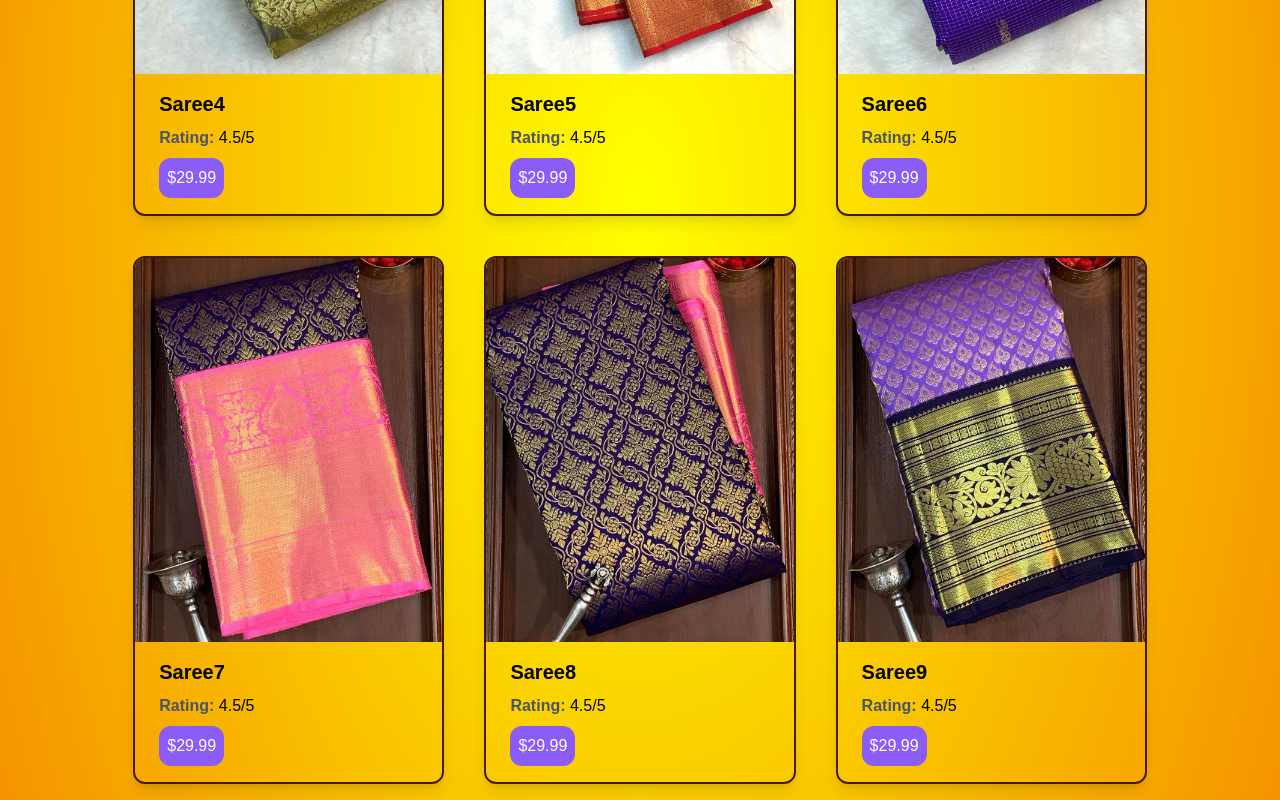
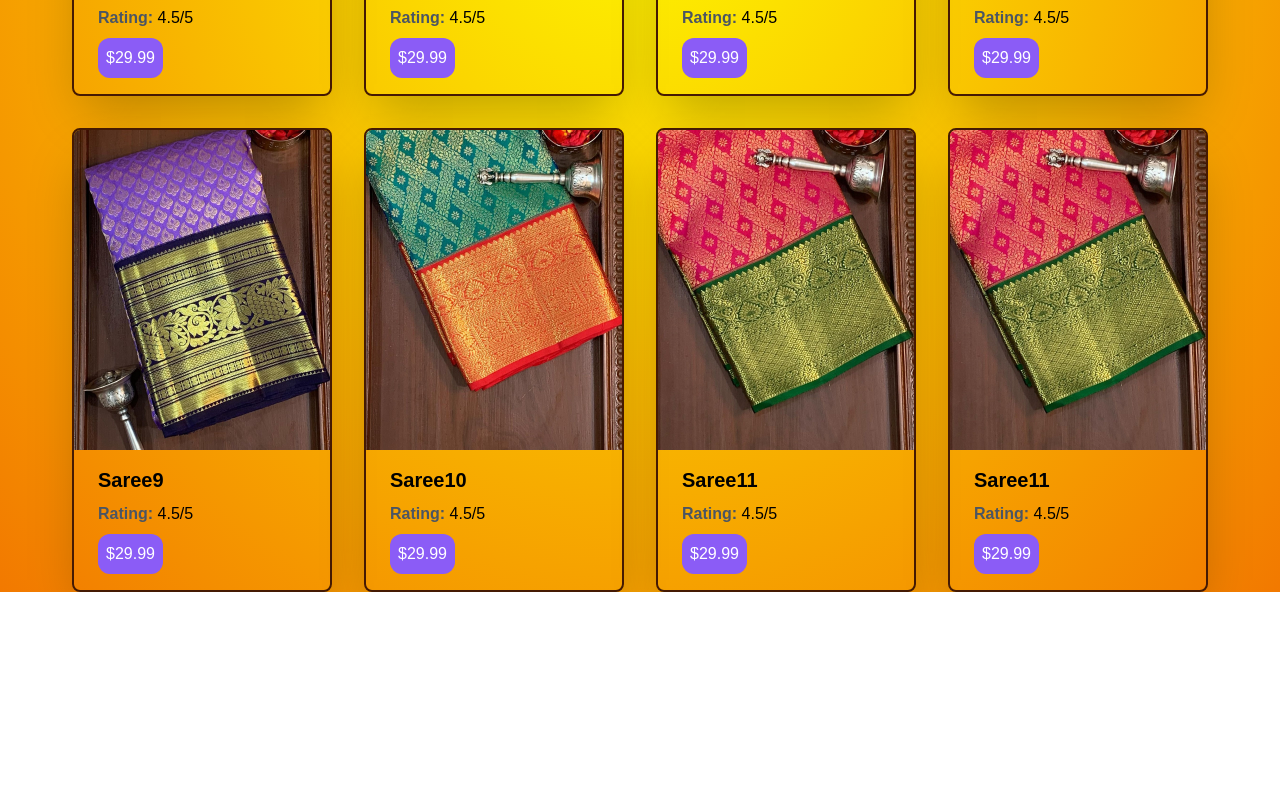
Before and after one commit to Vinodkumarreddy1978/KanchiSarees, a React (Create React App) app: page /products in a window 1280 px wide. Shown: the part 960-1760 px from the top of the page. After the commit the page ends 1552 px from the top, so only its background shows below. Built offline with nearby package versions, Linux system fonts and the light colour scheme; a web font is replaced by a local one.

Commit message:
correct design 3

```diff
--- a/src/Main.js
+++ b/src/Main.js
@@ -26,9 +26,9 @@ function Main() {
     const text = "Lorem ipsum dolor sit amet, consectetur adipiscing elit. Sed do eiusmod tempor incididunt ut labore et dolore magna aliqua. Ut enim ad minim veniam, quis nostrud exercitation ullamco laboris nisi ut aliquip ex ea commodo consequat. Duis aute irure dolor in reprehenderit in voluptate velit esse cillum dolore eu fugiat nulla pariatur. Excepteur sint occaecat cupidatat non proident, sunt in culpa qui officia deserunt mollit anim id est laborum."
     return (
         <div className='w-full Main'>
-            <div className='h-screen flex flex-col justify-center items-center mainbg text-white'>
-                <div className=''>
-                    <h1 className='text-center font-bold text-4xl lg:text-6xl mt-10'>SHRI VAIBHAVI SILKS</h1>
+            <div className='h-screen flex flex-col justify-center items-center mainbg text-white '>
+                <div className='mt-10'>
+                    <h1 className='text-center font-bold text-4xl lg:text-6xl'>SHRI VAIBHAVI SILKS</h1>
                     <h1 className='text-center text-xl italic p-6 lg:text-2xl'><span className='font-bold'>Sarees</span> truly are dresses with a soul</h1>
                 </div>
                 <div className='flex justify-center w-full'>
@@ -41,7 +41,7 @@ function Main() {
             </div>
             <div className='w-full p-6 '>
                 <h2 className='font-bold text-3xl'>Our Top  Sarees</h2>
-                <div className='gallery w-full h-auto min-h-screen grid grid-cols-1 ml-2 gap-10 md:grid-cols-2 lg:grid-cols-4 sm:gap-10px z-0'>
+                <div className='gallery w-full flex flex-wrap lg:flex-nowrap md:flex-nowrap justify-center items-center'>
                     {images.map((image) => <GalleryItem key={image} src={image}/>)}
                 </div>
 
--- a/src/products.js
+++ b/src/products.js
@@ -14,9 +14,9 @@ import Nav from './Nav';
 
 const ProductCard = ({ name, rating, price, imageUrl }) => {
   return (
-    <div className="max-w-sm rounded overflow-hidden shadow-lg border-2 border-amber-950 z-0 rounded-xl">
+    <div className="max-w-sm rounded-lg overflow-hidden shadow-2xl border-2 border-amber-950 z-0">
         <div className='overflow-hidden flex'>
-      <img src={imageUrl} alt={name} className="w-full h-96 object-cover hover:scale-110 " />
+      <img src={imageUrl} alt={name} className="w-full h-80 object-cover transition-transform transition-all duration-500 hover:scale-125" />
       </div>
       <div className="px-6 py-4">
     <div className="font-bold text-xl mb-2">{name}</div>
@@ -26,7 +26,7 @@ const ProductCard = ({ name, rating, price, imageUrl }) => {
         </div>
         <div className="text-gray-700">
         <button className='bg-violet-500 hover:bg-violet-600 active:bg-violet-700
-        focus:outline-none focus:ring focus:ring-violet-300 p-2 rounded-xl text-white btn'>${price}</button></div>
+        focus:outline-none focus:ring focus:ring-violet-300 p-2 rounded-xl text-white'>${price}</button></div>
       </div>
         </div>
   );
@@ -54,14 +54,15 @@ function Product()
                   new Image("Saree9", 4.5, 29.99, logo9),
                   new Image("Saree10", 4.5, 29.99, logo10),
                   new Image("Saree11", 4.5, 29.99, logo11),
+                  new Image("Saree11", 4.5, 29.99, logo11),
                 ]
   return(
     <div className="Product overflow-auto touch-auto">
       <Nav />
-      <div className="flex flex-wrap min-h-screen justify-center item-center gap-10  mt-20 ">
-      {images.map(image => <div><ProductCard name={image.name} rating={image.rating} price={image.price} imageUrl={image.url}/></div>)}
-  </div>
-</div>
+      <div className=" min-h-screen flex justify-center items-center flex-wrap gap-8 mt-24">
+          {images.map(image => <div><ProductCard name={image.name} rating={image.rating} price={image.price} imageUrl={image.url}/></div>)}
+      </div>
+    </div>
   )
 }
 
```
